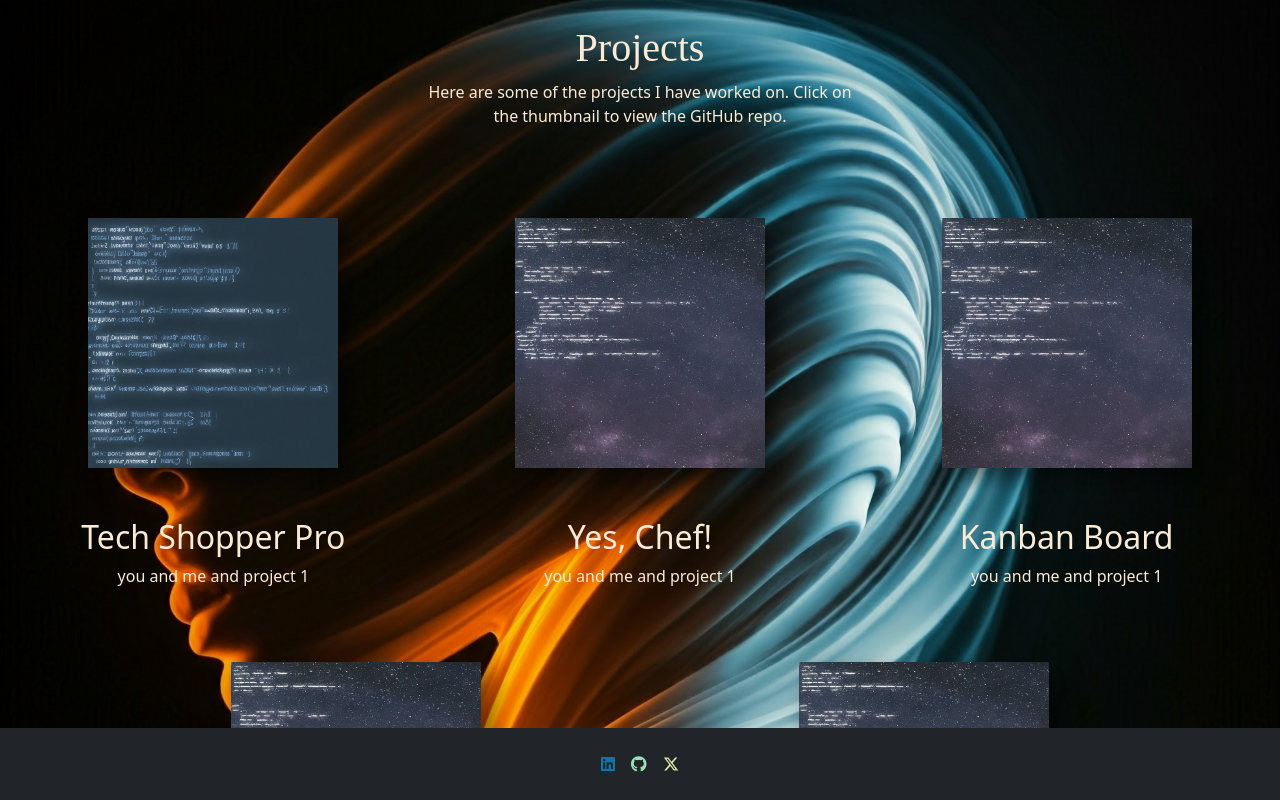
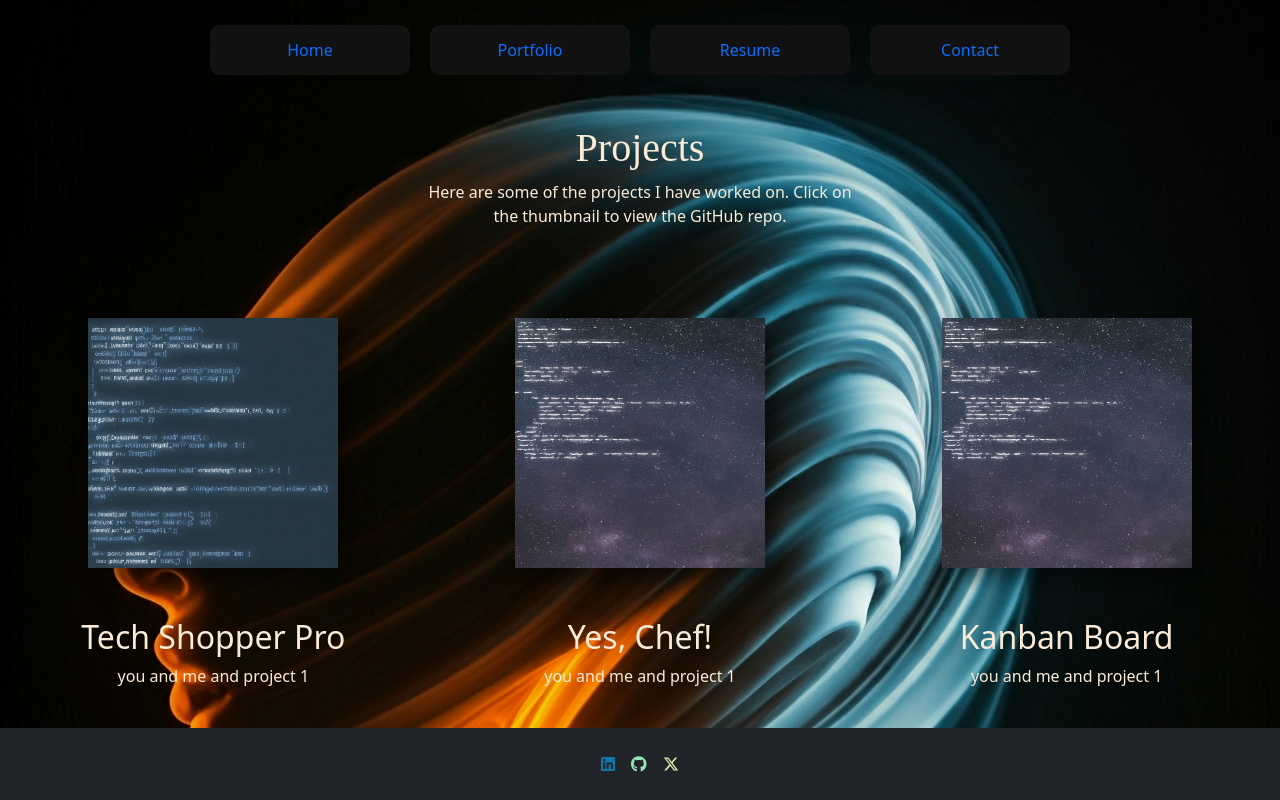
Before and after one commit to Vtencouchclimbr/Jesse-Anderson-React-Development, a React (Vite) app: page /Projects in a window 1280 px wide. Built offline with nearby package versions, Linux system fonts and the light colour scheme.

Commit message:
create barnav and style projects page

```diff
--- a/src/App.css
+++ b/src/App.css
@@ -20,18 +20,6 @@ html, body {
   margin: 0;
 }
 
-nav {
-  background-color: #205375;
-  padding: 1rem;
-}
-
-footer {
-  background-color: #333;
-  color: #f4f4f4;
-  padding: 1rem;
-  text-align: center;
-}
-
 @media (max-width: 768px) {
   nav {
     padding: 0.5rem;
--- /dev/null
+++ b/src/components/BarNav.css
@@ -0,0 +1,106 @@
+.navcup {
+  width: 100%;
+  display: flex;
+  justify-content: center;
+}
+
+.barnav1 {
+  display: flex;
+  margin-top: 10px;
+
+}
+
+.barnavItem {
+  display: flex;
+  justify-content: center;
+  align-items: center;
+  padding: 10px;
+  margin: 5px;
+  border-radius: 10px;
+}
+
+@media (min-width: 1200px) {
+  .barnavItem {
+    display: flex;
+    justify-content: center;
+    align-items: center;
+    padding: 0 100px;
+    margin: 10px;
+    border-radius: 10px;
+  }
+}
+
+@media (min-width: 1200px) {
+  .barnav1 {
+    display: flex;
+    justify-content: center;
+    align-items: center;
+    padding: 10px;
+    margin: 5px;
+    border-radius: 10px;
+
+  }
+}
+
+  /* Glow button CSS, currently available on full-screen only */
+.glo {
+  min-width: 40px;
+  width: 80px;
+  height: 50px;
+  border: none;
+  outline: none;
+  color: #fff;
+  background: #111;
+  cursor: pointer;
+  position: relative;
+  z-index: 0;
+  border-radius: 10px;
+}
+
+.glo:before {
+  content: '';
+  background: linear-gradient(45deg, #111, #fff, #bac295, #e7a109, #1859bb);
+  position: absolute;
+  top: -2px;
+  left:-2px;
+  background-size: 400%;
+  z-index: -1;
+  filter: blur(10px);
+  width: calc(100% + 10px);
+  height: calc(100% + 10px);
+  animation: glowing 20s linear infinite;
+  opacity: 0;
+  transition: opacity .3s ease-in-out;
+  border-radius: 10px;
+}
+
+.glo:active {
+  color: #000
+}
+
+.glo:active:after {
+  background: transparent;
+}
+
+.glo:hover:before {
+  opacity: 1;
+}
+
+.glo:after {
+  z-index: -1;
+  content: '';
+  position: absolute;
+  width: 100%;
+  height: 100%;
+  background: #111;
+  left: 0;
+  top: 0;
+  border-radius: 10px;
+}
+
+@keyframes glowing {
+  0% { background-position: 0 0; }
+  50% { background-position: 400% 0; }
+  100% { background-position: 0 0; }
+}
+/* Glow button CSS */
--- /dev/null
+++ b/src/components/BarNav.jsx
@@ -0,0 +1,26 @@
+import { Link } from 'react-router-dom';
+
+import './BarNav.css';
+
+function BarNav() {
+  return (
+    <nav className="navcup">
+        <ul className="barnav1 list-unstyled">
+          <li className="barnavItem glo">
+          <Link className="text-decoration-none" to="/">Home</Link>
+          </li>
+          <li className="barnavItem glo">
+          <Link className="text-decoration-none" to="/Portfolio">Portfolio</Link>
+          </li>
+          <li className="barnavItem glo">
+          <Link className="text-decoration-none" to="/Resume">Resume</Link>
+          </li>
+          <li className="barnavItem glo">
+          <Link className="text-decoration-none" to="/Contact">Contact</Link>
+          </li>
+        </ul>
+    </nav>
+  );
+}
+
+export default BarNav;
--- a/src/components/Footer.css
+++ /dev/null
@@ -1,3 +0,0 @@
-.projectPage {
-
-}
--- a/src/pages/Portfolio.jsx
+++ b/src/pages/Portfolio.jsx
@@ -1,6 +1,7 @@
 import 'bootstrap/dist/js/bootstrap.bundle.min.js';
 import './Portfolio.css';
 import code from '../utils/backgrounds/code.jpg';
+
 
 import { Link } from 'react-router-dom';
 
--- a/src/pages/Projects.css
+++ b/src/pages/Projects.css
@@ -1,3 +1,9 @@
+.barnav {
+  width: 100%;
+  justify-content: center;
+  align-items: center;
+}
+
 .img {
   width: 250px;
   box-shadow: 10px 10px 20px 0px rgba(0, 0, 0, 0.5);
@@ -6,6 +12,10 @@
 p, h2 {
   color: antiquewhite;
 }
+
+.imgbox {
+    margin-bottom: 60px;
+  }
 
 .imgboxitem {
     display: flex;
@@ -21,12 +31,13 @@ p, h2 {
       flex-wrap: wrap;
       justify-content: space-evenly;
       align-items: center;
-
+      margin-bottom: 100px;
     }
   }
 
 @media (min-width: 1200px) {
     .footer {
       width: 100%;
+      padding-top: 50px;
     }
   }
--- a/src/pages/Projects.jsx
+++ b/src/pages/Projects.jsx
@@ -1,4 +1,6 @@
+import BarNav from '../components/BarNav';
 import Footer from '../components/Footer';
+
 
 import code1 from '../utils/projectThumbnails/code1.jpg';
 import code2 from '../utils/projectThumbnails/code2.jpg';
@@ -11,7 +13,7 @@ import './Projects.css';
 export default function Projects() {
   return (
 
-      <div className="projectContainer d-flex flex-column align-items-center"
+      <div className="d-flex flex-column align-items-center"
       style={{
         minHeight: '100vh',
         backgroundImage: `url(${Dark4})`,
@@ -20,6 +22,9 @@ export default function Projects() {
         backgroundRepeat: 'no-repeat',
       }}
       >
+        <div className='barnav'>
+        <BarNav />
+        </div>
         <div className="col-12 col-md-6 col-lg-4 mb-4 mt-4 d-flex flex-column align-items-center">
           <h1>Projects</h1>
           <p className="text-center">
```
